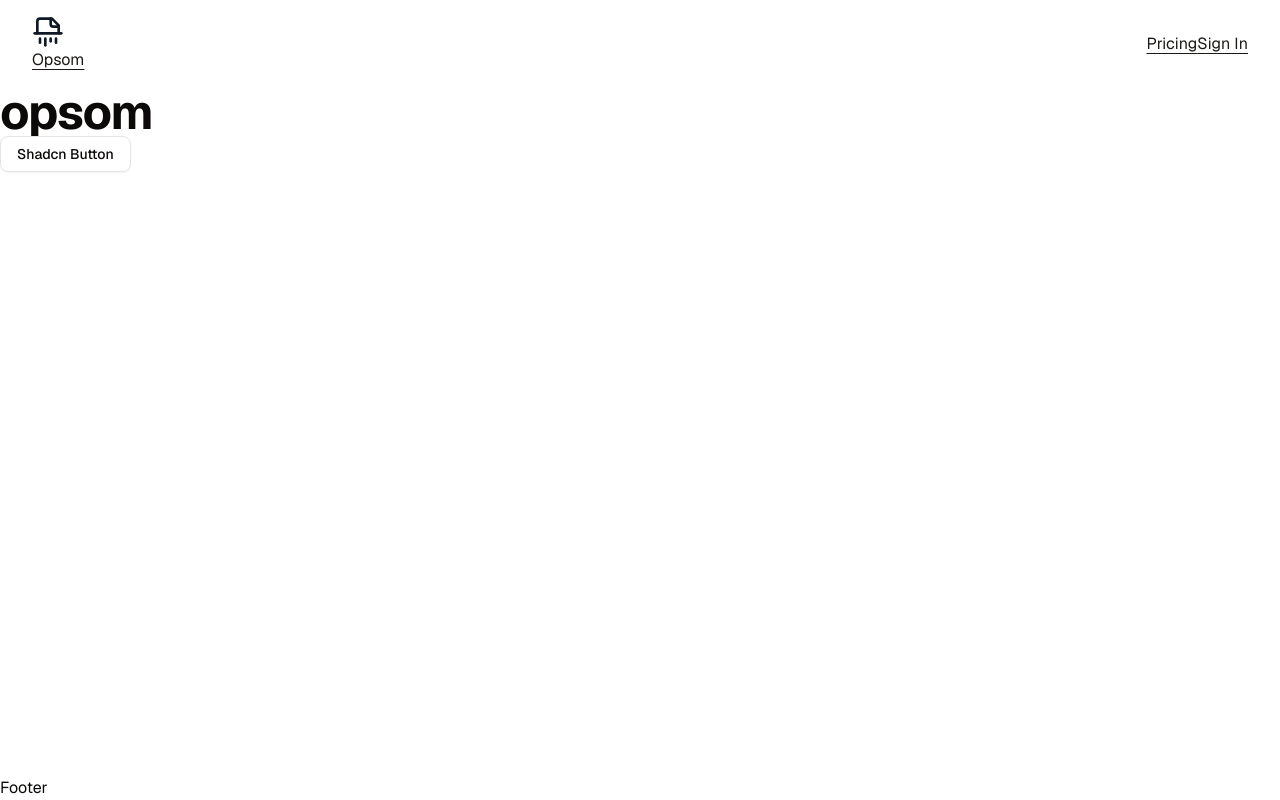
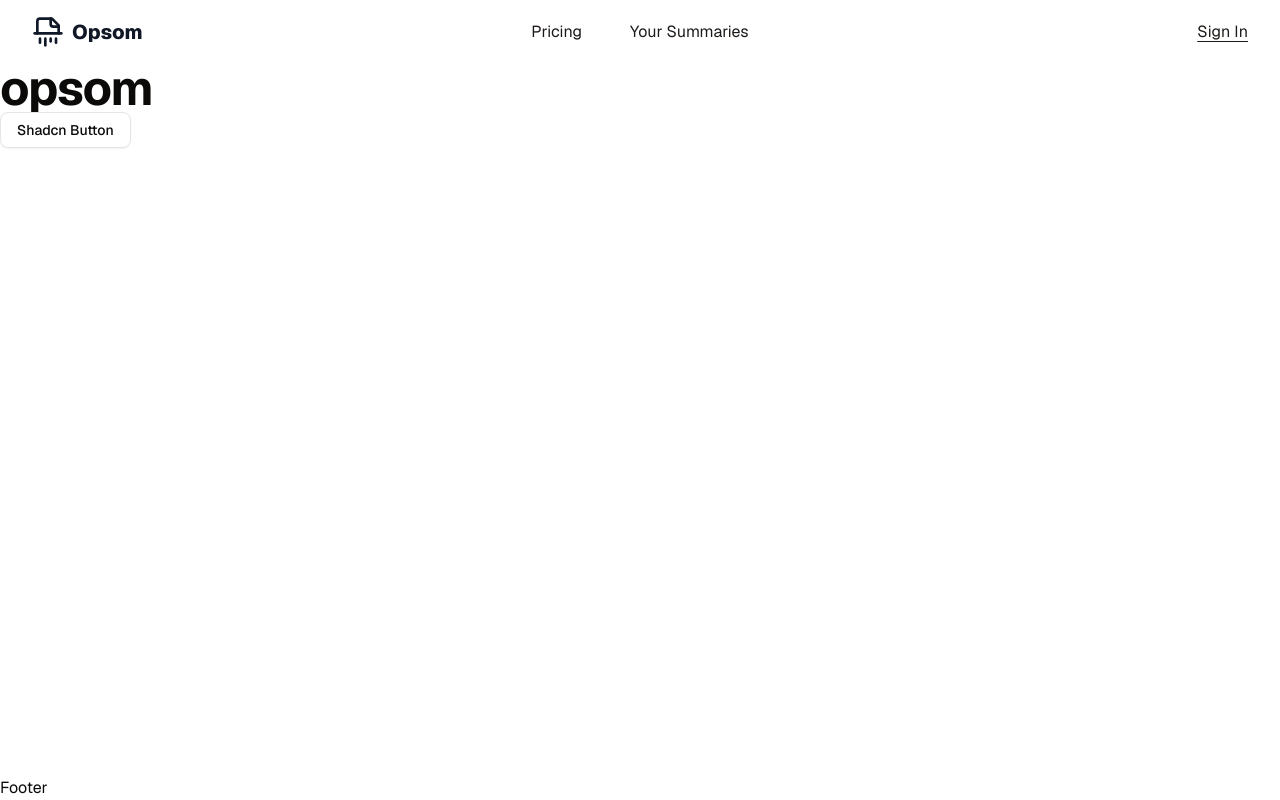
Before and after one commit to Termication/OPSOM, a Next.js app in the folder my-app/: page / in a window 1280 px wide. Built offline with nearby package versions, Linux system fonts and the light colour scheme.

Commit message:
feat: improve header component styling and structure for better layout

```diff
--- a/my-app/components/common/header.tsx
+++ b/my-app/components/common/header.tsx
@@ -2,22 +2,23 @@ import Link from "next/link";
 import { Shredder } from 'lucide-react';
 
 export default function Header() {
-    return <nav className="container flex items-center justify-between py-4 lg:px-8 px-2 mx-auto">
+    return <nav className="no-underline container flex items-center justify-between py-4 lg:px-8 px-2 mx-auto">
 
         <div className="flex lg:flex-1">
-            <Link href="/">
+            <Link href="/" className="no-underline flex items-center gap-2 text-xl font-bold text-gray-900">
             <Shredder className="w-5 h-5 lg:w-8 lg:h-8
             text-gray-900 hover:rotate-12
             transition duration-200 ease-in-out" />
-            Opsom
+            <span className="font-extrabold lg:text-xl text-gray-900">Opsom</span>
             </Link>
         </div>
 
-        <div>
-            <Link href="/#pricing">Pricing</Link>
+        <div className="flex lg:justify-center gap-4 lg:gap-12 lg:items-center">
+            <Link href="/#pricing" className="no-underline">Pricing</Link>
+            <Link href="/#dashboard" className="no-underline">Your Summaries</Link>
         </div>
 
-        <div>
+        <div className="flex lg:justify-end  lg:flex-1">
             <Link href="/#sign-in">Sign In</Link>
         </div>
     </nav>;
```
